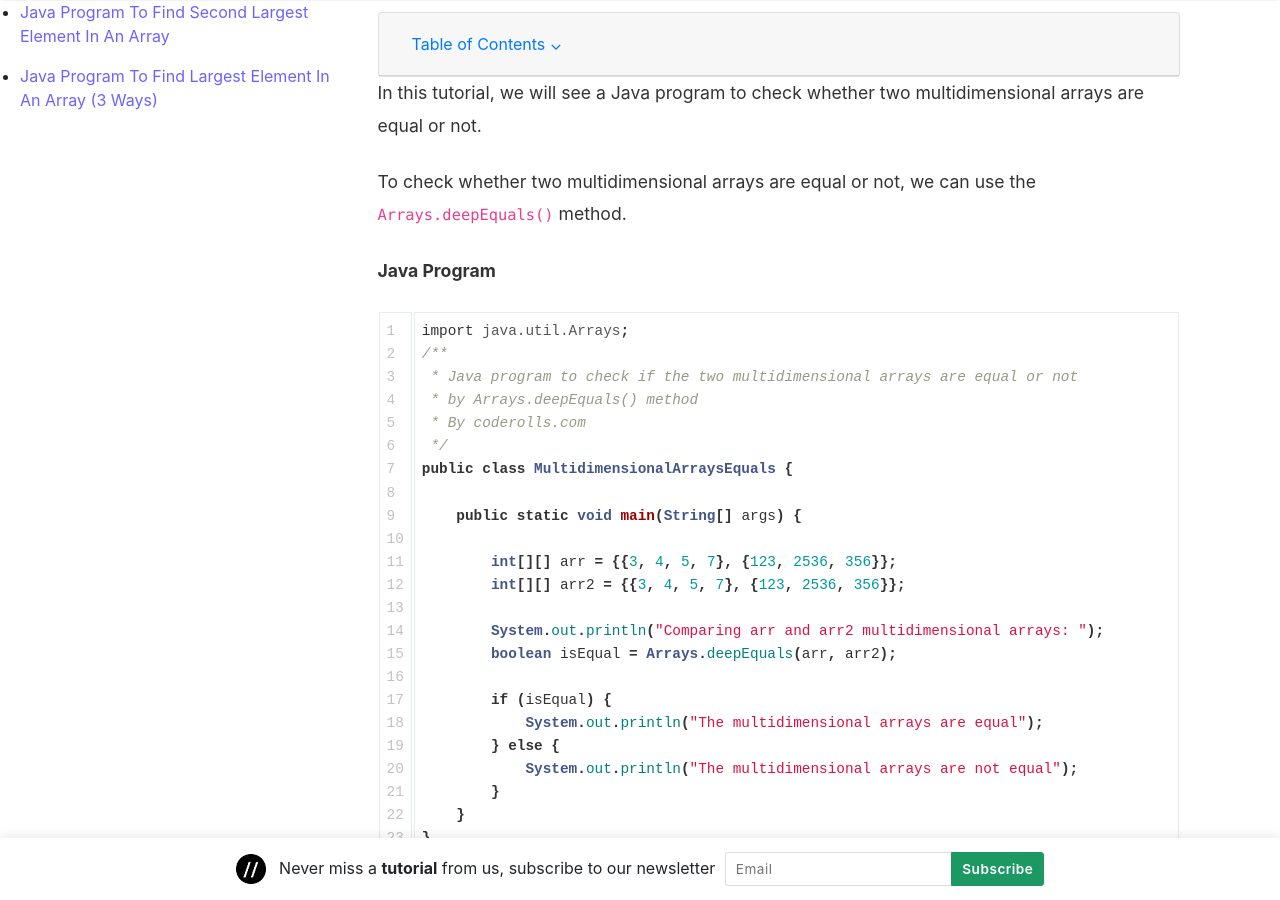
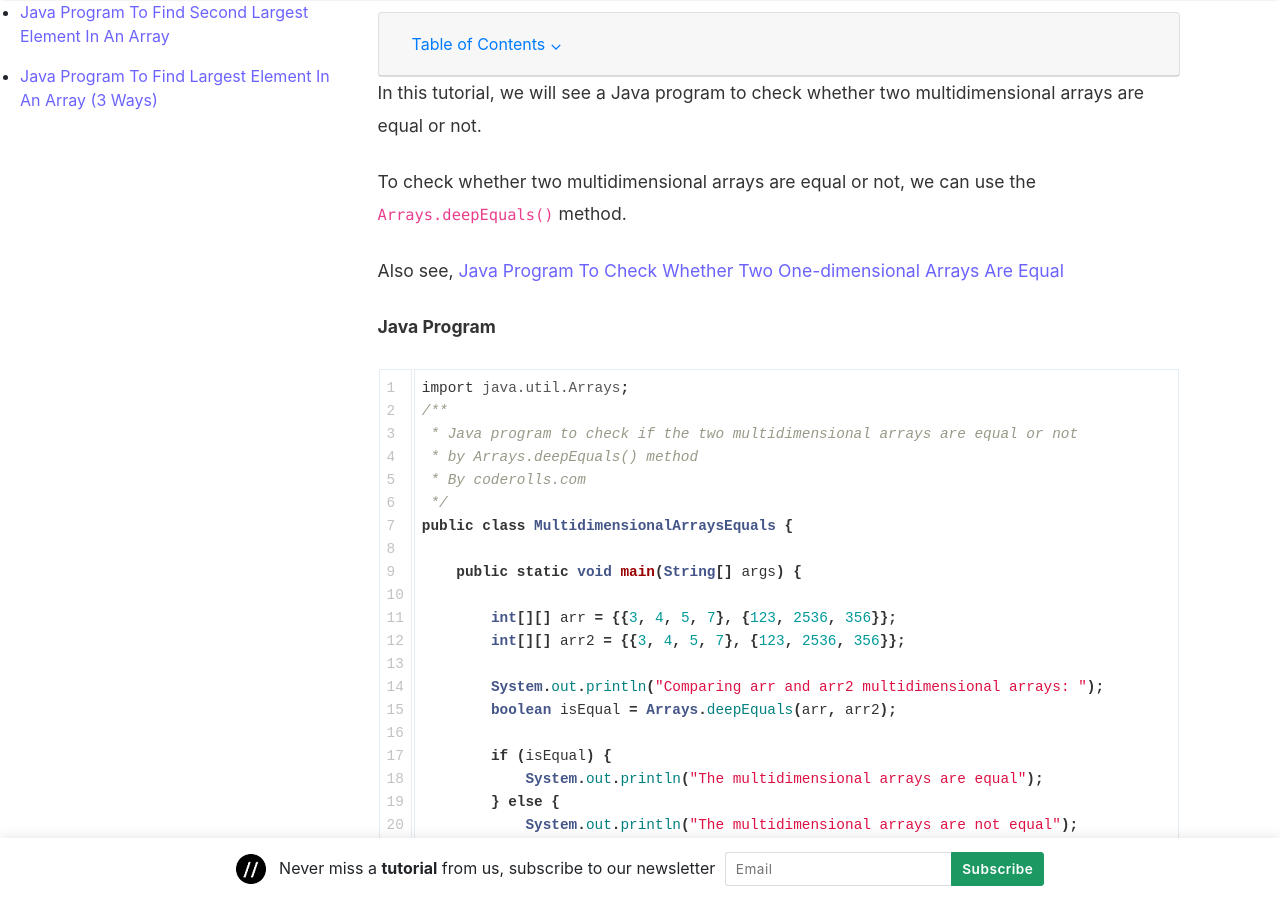
Before and after one commit to coderolls/coderolls-blog, a Jekyll site: the page built from _posts/java-programs/2023-11-20-check-if-two-multidimensional-arrays-are-equal.md, in a window 1280 px wide and 900 px high, scrolled down 326 px. Built offline with Jekyll 4.4.1, drawn with Linux system fonts in a browser that asks for light colours; nearby versions of some CDN libraries; comment, search, counter and statistics services are not loaded.

Commit message:
Update 2023-11-20-check-if-two-multidimensional-arrays-are-equal.md

```diff
--- a/_posts/java-programs/2023-11-20-check-if-two-multidimensional-arrays-are-equal.md
+++ b/_posts/java-programs/2023-11-20-check-if-two-multidimensional-arrays-are-equal.md
@@ -10,6 +10,8 @@ description: "In this tutorial, we will see a Java program to check whether two
 In this tutorial, we will see a Java program to check whether two multidimensional  arrays are equal or not.
 
 To check whether two multidimensional  arrays are equal or not, we can use the `Arrays.deepEquals()` method.
+
+Also see, [Java Program To Check Whether Two One-dimensional Arrays Are Equal](/check-if-two-arrays-are-equal)
 
 **Java Program**
 
```
